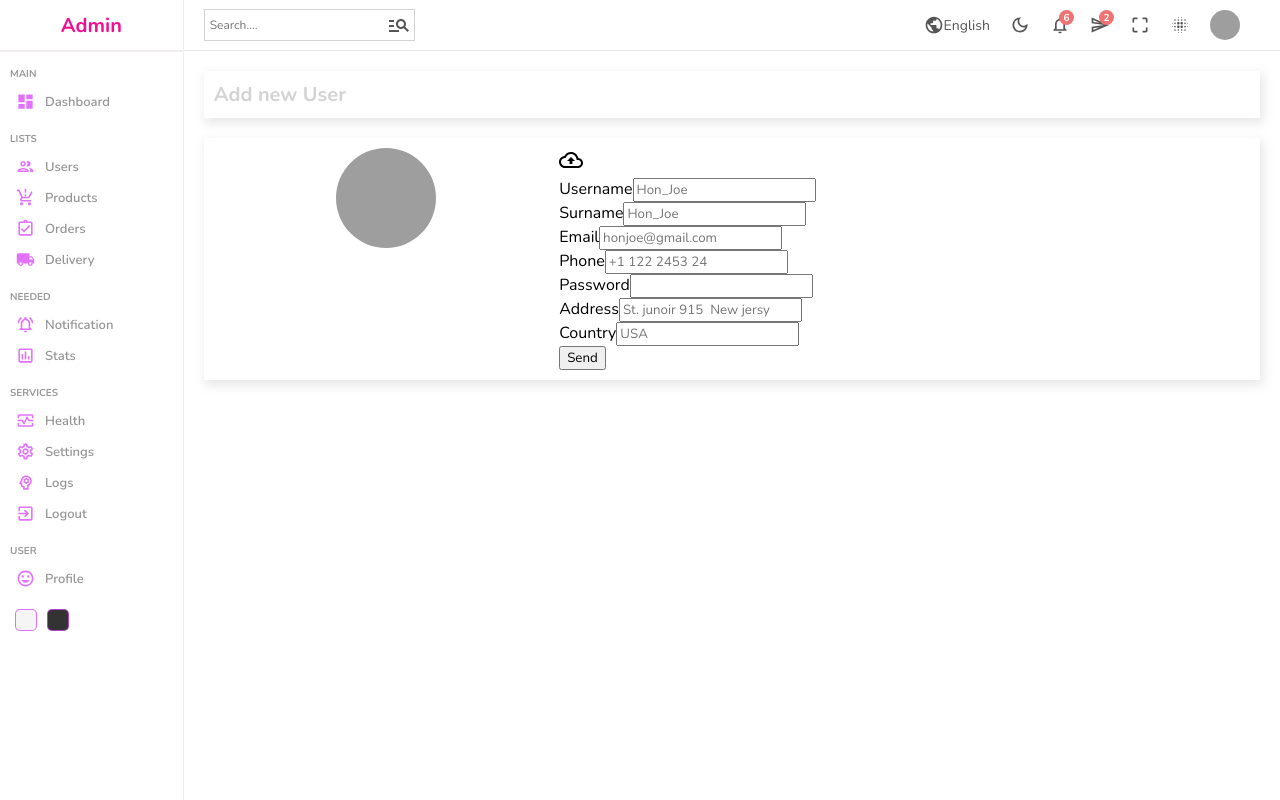
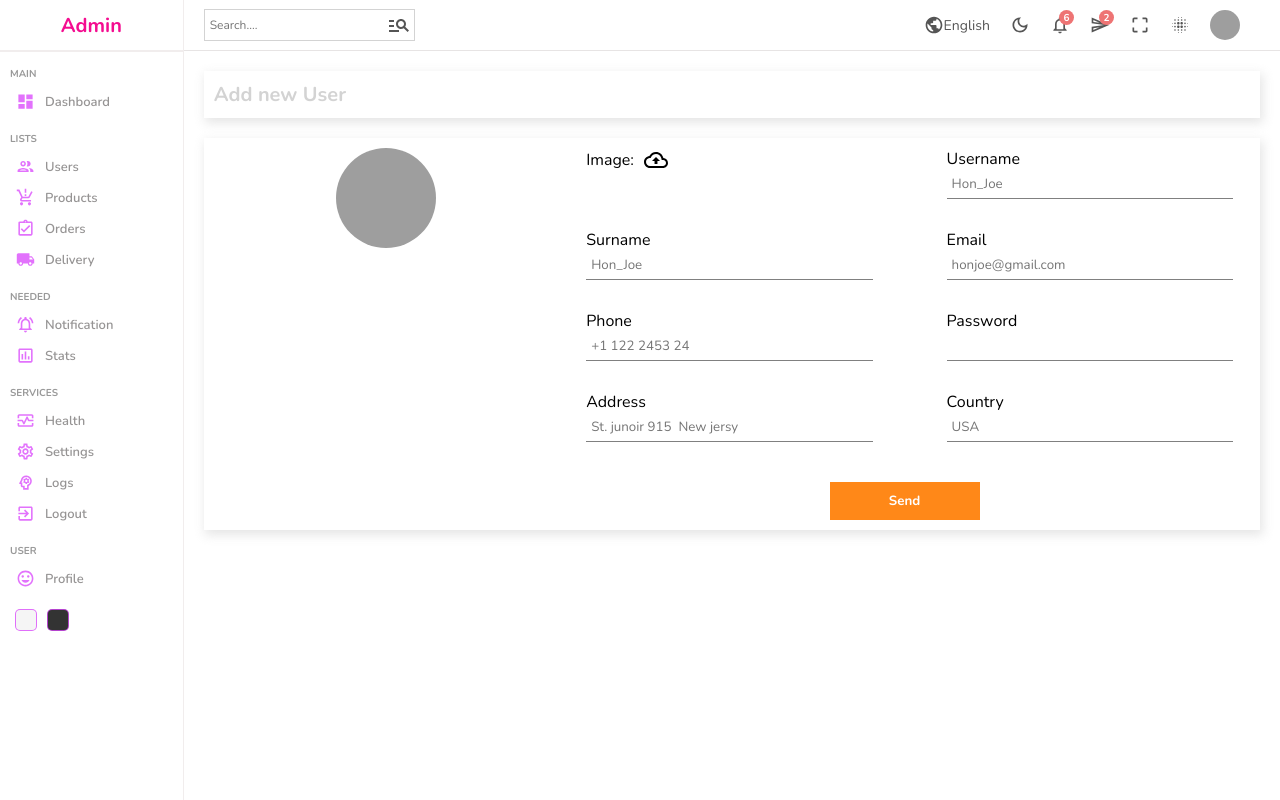
Before and after one commit to ahmedtowsikzap/Dashboared-For-EC, a React (Create React App) app: page /users/new in a window 1280 px wide. Built offline with nearby package versions, Linux system fonts and the light colour scheme; grey boxes are pictures that could not be loaded.

Commit message:
form source data

```diff
--- a/src/pages/new/New.jsx
+++ b/src/pages/new/New.jsx
@@ -23,7 +23,7 @@ const New = () => {
             <form>
               <div className="formInput">
                 <label htmlFor="file">
-                  <CloudUploadOutlinedIcon />
+                  Image: <CloudUploadOutlinedIcon className="icon" />
                 </label>
                 <input type="file" id="file" style={{ display: "none" }} />
               </div>
--- a/src/pages/new/new.scss
+++ b/src/pages/new/new.scss
@@ -30,6 +30,43 @@
       }
       .right {
         flex: 2;
+        form {
+          display: flex;
+          flex-wrap: wrap;
+          gap: 30px;
+          justify-content: space-around;
+
+          .formInput {
+            width: 40%;
+
+            label {
+              display: flex;
+              align-items: center;
+              gap: 10px;
+
+              .icon {
+                cursor: pointer;
+              }
+            }
+            input {
+              width: 100%;
+              padding: 5px;
+              border: none;
+              border-bottom: 1px solid gray;
+            }
+          }
+
+          button {
+            width: 150px;
+            padding: 10px;
+            border: none;
+            background-color: rgb(255, 136, 24);
+            color: white;
+            font-weight: bold;
+            cursor: pointer;
+            margin-top: 10px;
+          }
+        }
       }
     }
   }
```
Also changed, not shown: src/formSource.js (added, +76 -0 lines).
